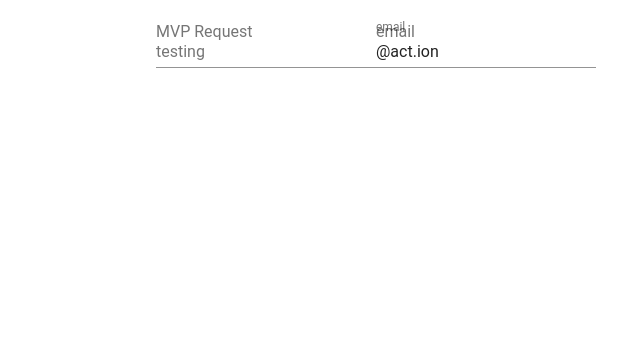
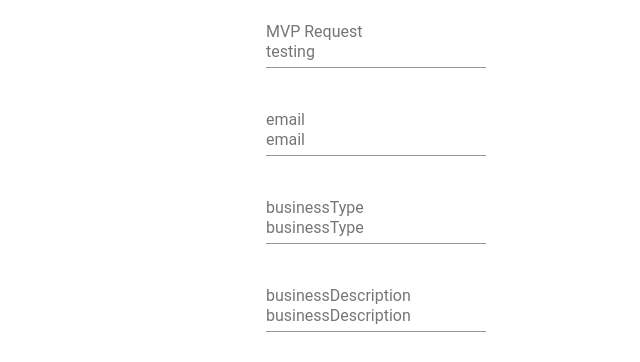
Before and after one commit to cwinnard/charlies-dev-shop, a React (Create React App) app: page / in a window 1280 px wide. Shown: the top 362 px of the page, without its empty margins (264-904 px from the left). Built offline with nearby package versions, Linux system fonts and the light colour scheme.

Commit message:
flesh out form

```diff
--- a/src/components/InquiryForm.js
+++ b/src/components/InquiryForm.js
@@ -24,6 +24,8 @@ const InquiryForm = () => (
                 value=""
             />
         </FormControl>
+        <br />
+        <br />
         <FormControl>
             <InputLabel htmlfor="email">
                 email
@@ -31,7 +33,31 @@ const InquiryForm = () => (
             <br />
             <TextField
                 label="email"
-                value="@act.ion"
+                value=""
+            />
+        </FormControl>
+        <br />
+        <br />
+        <FormControl>
+            <InputLabel htmlfor="businessType">
+                businessType
+            </InputLabel>
+            <br />
+            <TextField
+                label="businessType"
+                value=""
+            />
+        </FormControl>
+        <br />
+        <br />
+        <FormControl>
+            <InputLabel htmlfor="businessDescription">
+                businessDescription
+            </InputLabel>
+            <br />
+            <TextField
+                label="businessDescription"
+                value=""
             />
         </FormControl>
     </form>
```
